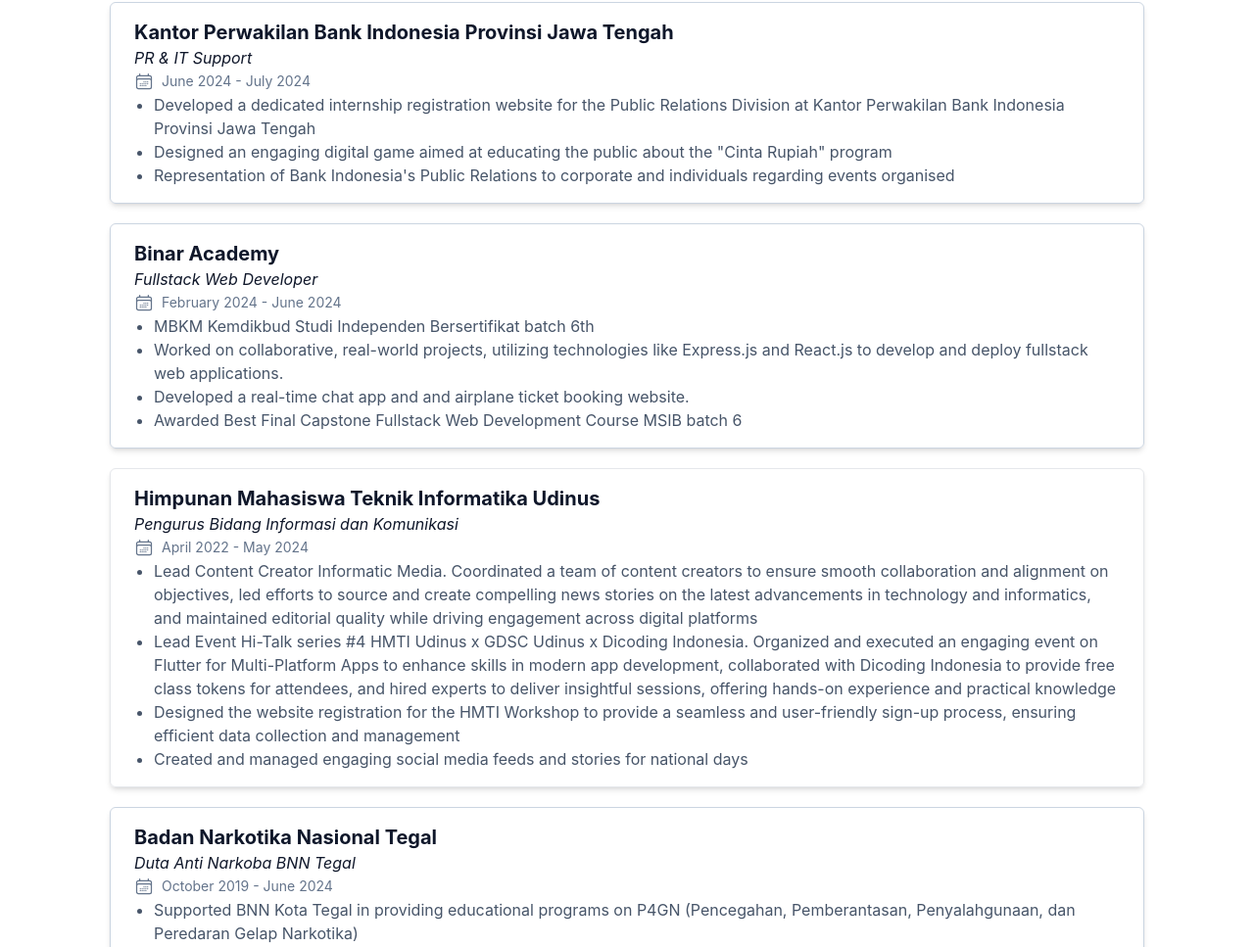
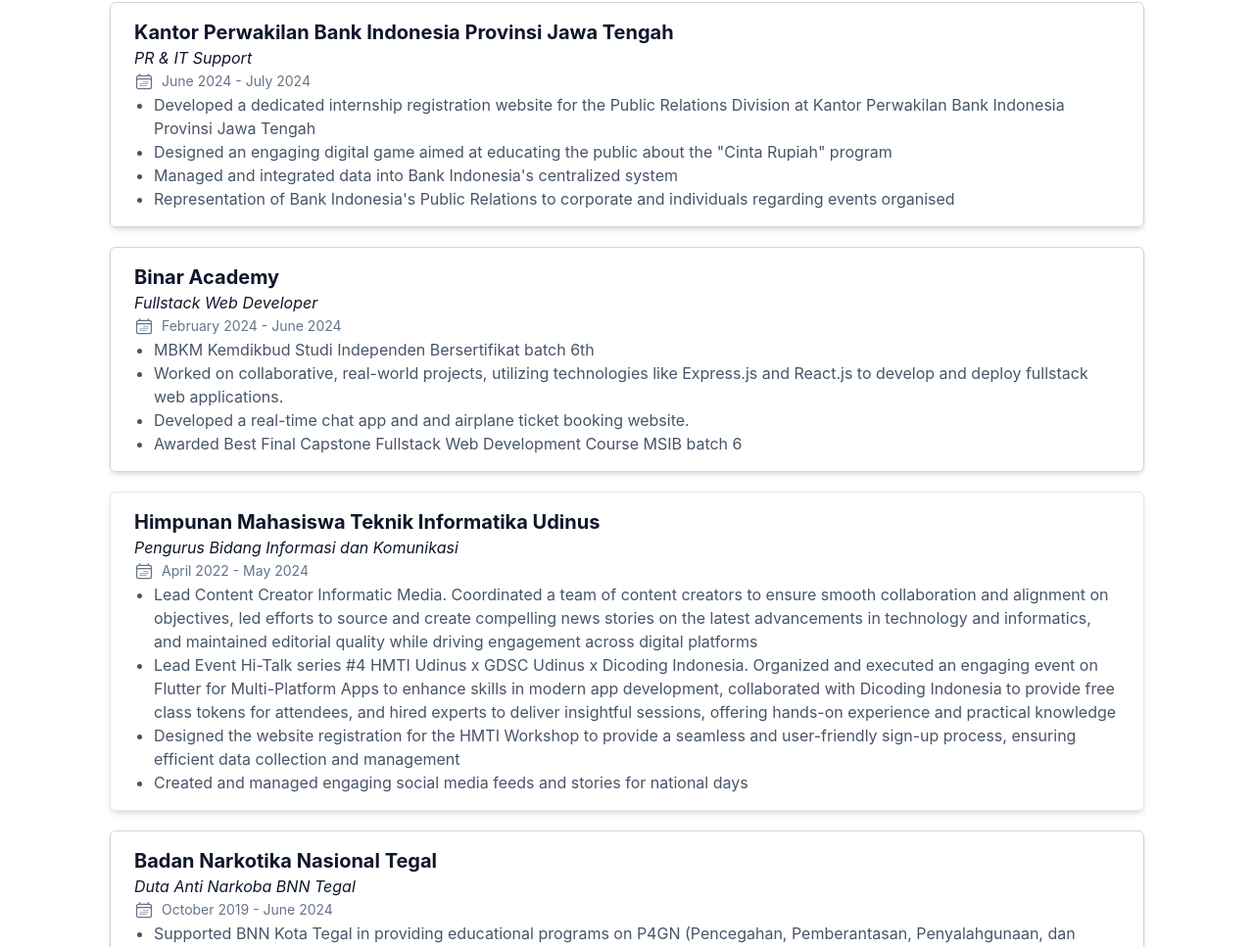
Before and after one commit to Raafina/https-raafina.github.io-, a website: page index.html in a window 1280 px wide. Shown: the part 4021-4988 px from the top of the page at 98% size. Drawn offline with Linux system fonts and the light colour scheme.

Commit message:
update experience 4

```diff
--- a/index.html
+++ b/index.html
@@ -968,6 +968,10 @@
                 about the "Cinta Rupiah" program
               </li>
               <li>
+                Managed and integrated data into Bank Indonesia's centralized
+                system
+              </li>
+              <li>
                 Representation of Bank Indonesia's Public Relations to corporate
                 and individuals regarding events organised
               </li>
```
